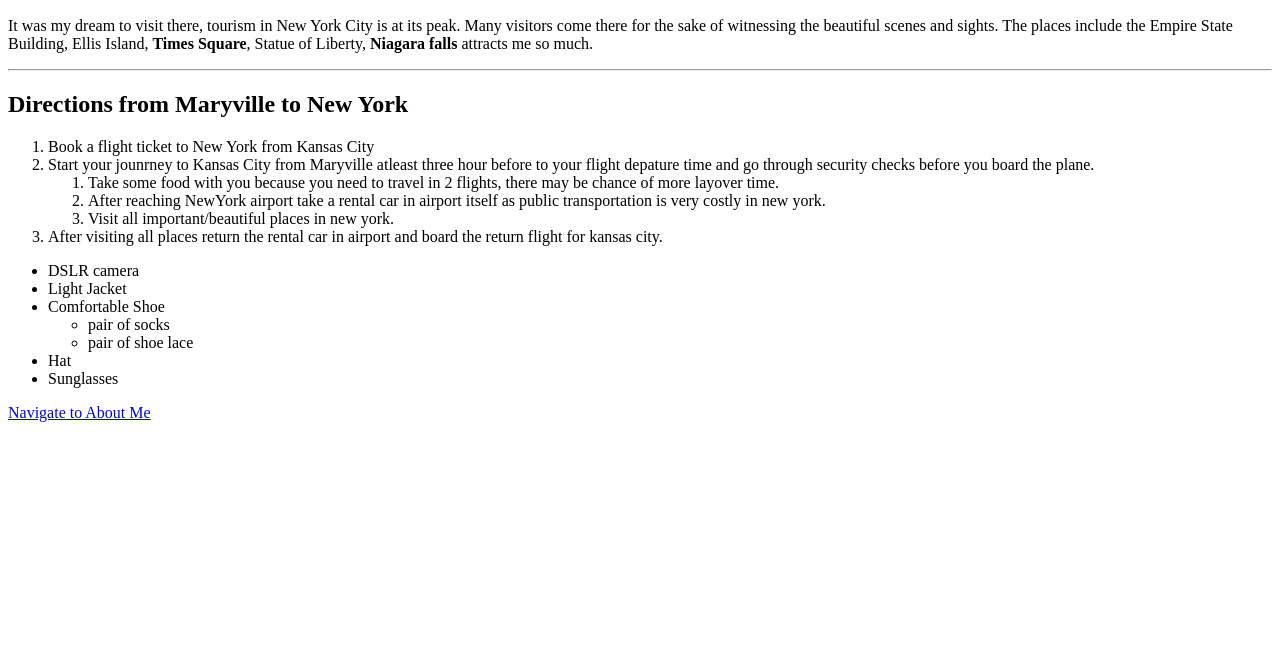
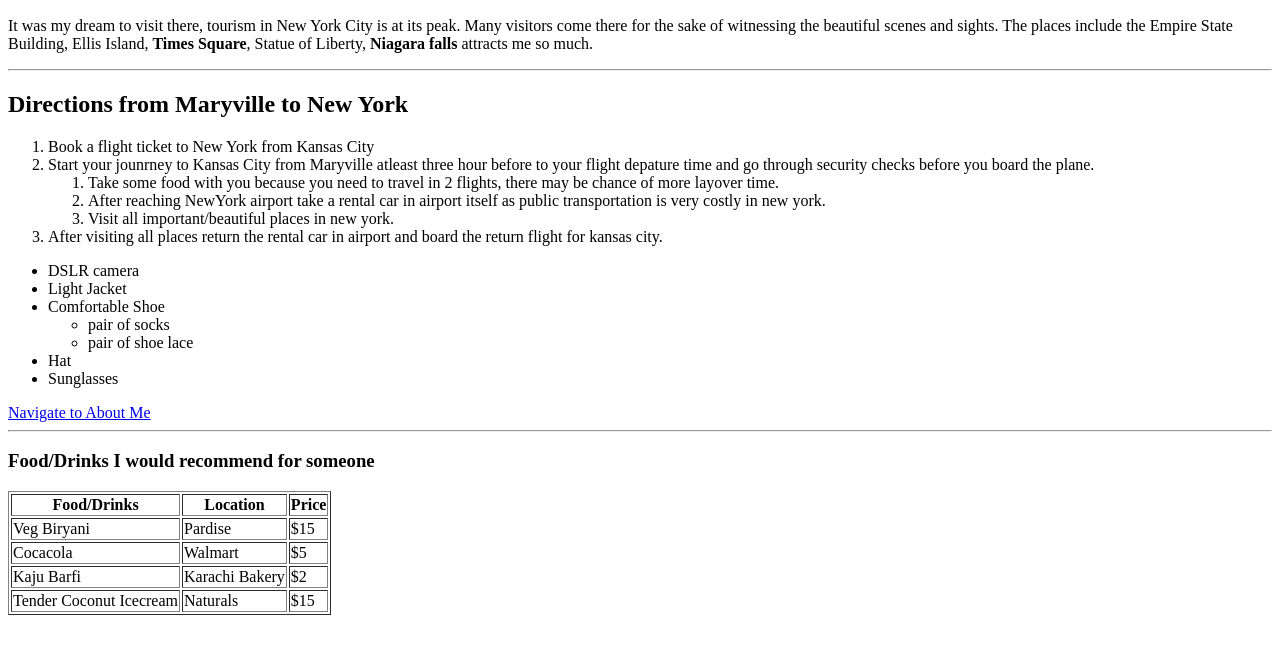
Before and after one commit to 44-563-WebApps-F21/webapps-f21-assignment-3-praneethkumar695, a plain HTML site: page index.html in a window 1280 px wide. Shown: the part 110-764 px from the top of the page. Drawn offline with Linux system fonts and the light colour scheme.

Commit message:
Added food items
Added food items that i would like to recommend to someone in a table

```diff
--- a/index.html
+++ b/index.html
@@ -35,5 +35,34 @@
                     <li>Sunglasses</li>
                 </ul>
                 <a href="./aboutme.html">Navigate to About Me</a>
+                <hr>
+                <h3>Food/Drinks I would recommend for someone</h3>
+                <table border="1">
+                    <tr>
+                        <th>Food/Drinks</th>
+                        <th>Location</th>
+                        <th>Price</th>
+                    </tr>
+                    <tr>
+                        <td>Veg Biryani</td>
+                        <td>Pardise</td>
+                        <td>$15</td>
+                    </tr>
+                    <tr>
+                        <td>Cocacola</td>
+                        <td>Walmart</td>
+                        <td>$5</td>
+                    </tr>
+                    <tr>
+                        <td>Kaju Barfi</td>
+                        <td>Karachi Bakery</td>
+                        <td>$2</td>
+                    </tr>
+                    <tr>
+                        <td>Tender Coconut Icecream</td>
+                        <td>Naturals</td>
+                        <td>$15</td>
+                    </tr>
+                </table>
     </body>
 </html>
```
